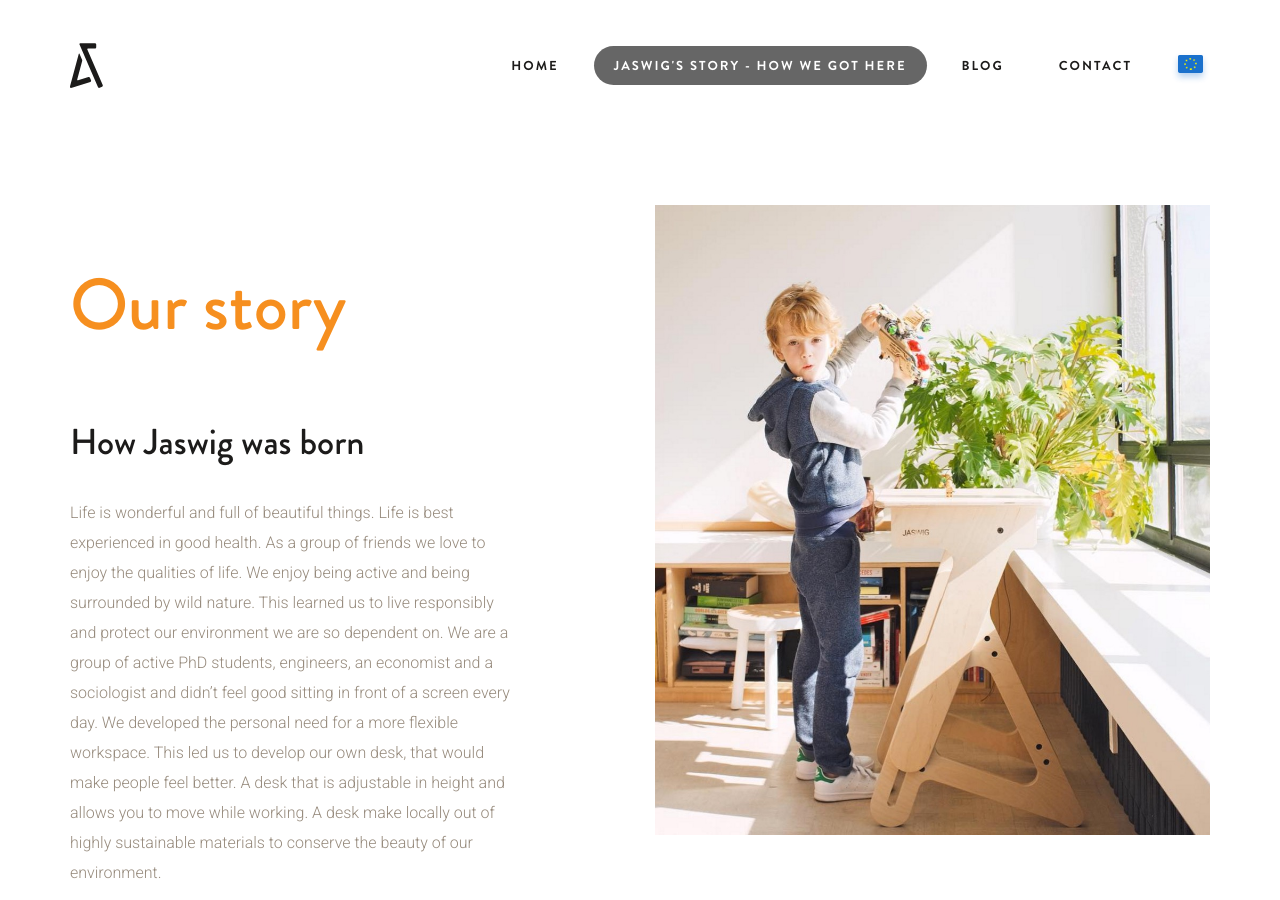
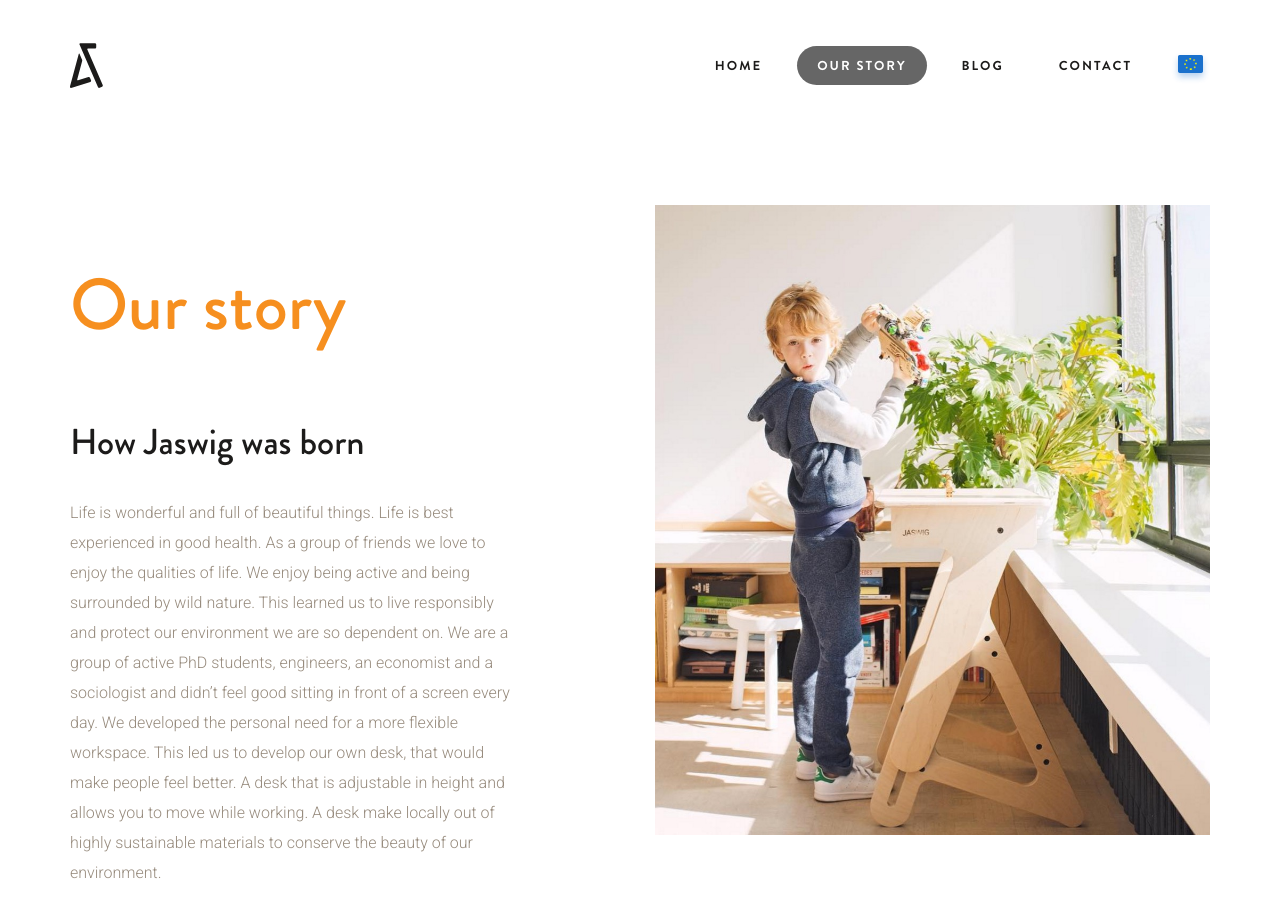
Before and after one commit to samuelrieder/jaswig.github.io, a Jekyll site: the page built from story.html, in a window 1280 px wide and 900 px high. Built offline with Jekyll 4.4.1, drawn with Linux system fonts in a browser that asks for light colours; nearby versions of some CDN libraries.

Commit message:
Update story.html

```diff
--- a/story.html
+++ b/story.html
@@ -1,6 +1,6 @@
 ---
 layout: default
-title: Jaswig's Story - How We Got Here
+title: Our Story
 permalink: /our-story/
 position: 2
 ---
```
